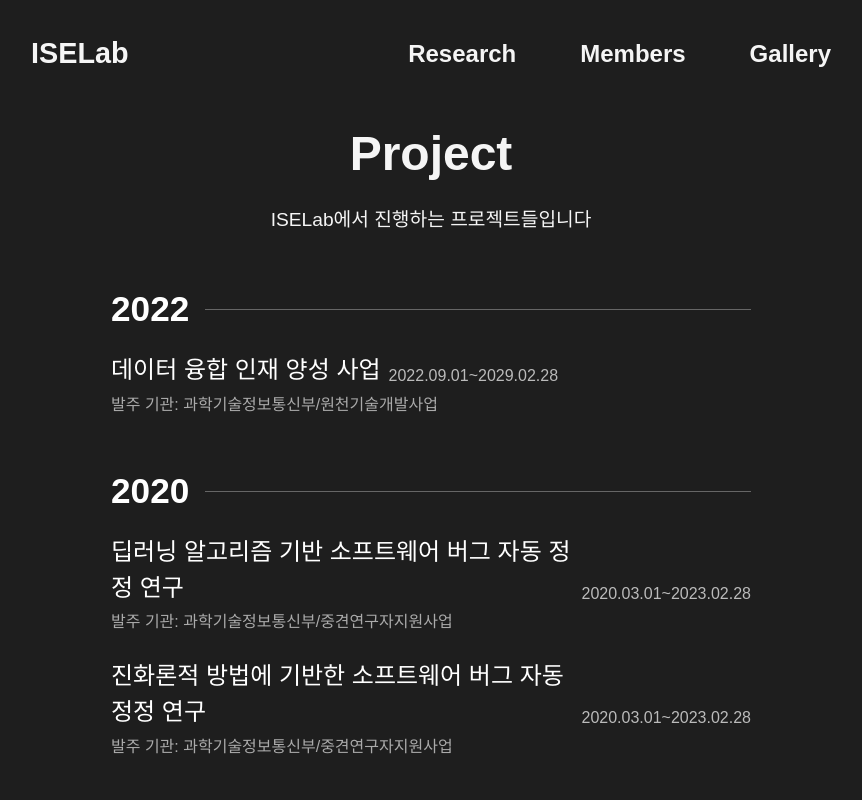
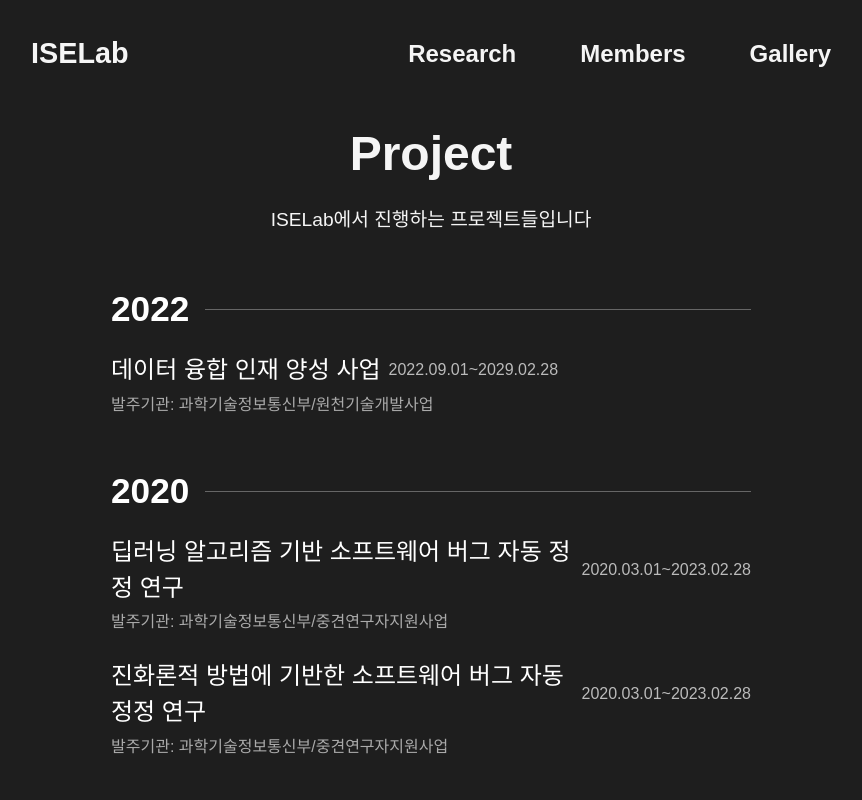
Before and after one commit to norangsuji/SELab-page, a React (Vite) app in the folder SELabPage/: page /projects in a window 1280 px wide. Shown: the top 800 px of the page, without its empty margins (209-1071 px from the left). Built offline with nearby package versions, Linux system fonts and the light colour scheme; a web font is replaced by a local one.

Commit message:
🎨 style: ProjectsPage 미디어쿼리 추가

```diff
--- a/SELabPage/src/Components/Research/ProjectList.jsx
+++ b/SELabPage/src/Components/Research/ProjectList.jsx
@@ -26,7 +26,7 @@ export default function ProjectList({ projects }) {
                   <ProjectTitle>{proj.title}</ProjectTitle>
                   <Period>{proj.period}</Period>
                 </FirstRow>
-                <Agency>발주 기관: {proj.agency}</Agency>
+                <Agency>발주기관: {proj.agency}</Agency>
               </ProjectItem>
             ))}
           </ProjectItems>
@@ -48,11 +48,28 @@ const YearTitle = styled.h2`
   font-size: 2.2rem;
   font-weight: bold;
   color: #fff;
+
+  @media (max-width: 1024px) {
+    gap: 1.8rem;
+    font-size: 1.4rem;
+  }
+  @media (max-width: 768px) {
+    gap: 1.4rem;
+    font-size: 1.3rem;
+  }
+  @media (max-width: 480px) {
+    gap: 0.4rem;
+    font-size: 1.2rem;
+  }
+  @media (max-width: 320px) {
+    gap: 0.2rem;
+    font-size: 0.9rem;
+  }
 `;
 
 const Line = styled.div`
   flex: 1;
-  height: 1px;
+  height: 0.0625rem;
   background-color: #666;
 `;
 
@@ -61,6 +78,19 @@ const ProjectItems = styled.div`
   flex-direction: column;
   gap: 1.5rem;
   margin-top: 1rem;
+
+  @media (max-width: 1024px) {
+    margin-top: 0.8rem;
+  }
+  @media (max-width: 768px) {
+    margin-top: 0.6rem;
+  }
+  @media (max-width: 480px) {
+    margin-top: 0.4rem;
+  }
+  @media (max-width: 320px) {
+    margin-top: 0.2rem;
+  }
 `;
 
 const ProjectItem = styled.div`
@@ -71,23 +101,69 @@ const ProjectItem = styled.div`
 
 const FirstRow = styled.div`
   display: flex;
-  align-items: flex-end;
+  flex-direction: row;
+  align-items: center; /* 이거 추가! 왼쪽 정렬 */
   gap: 0.5rem;
-  align-self: stretch;
+
+  @media (max-width: 480px) {
+    display: flex;
+    gap: 0.2rem;
+    flex-direction: column;
+    align-items: flex-start; /* 이거 추가! 왼쪽 정렬 */
+  }
 `;
 
 const ProjectTitle = styled.div`
   font-size: 1.5rem;
   font-weight: 600;
   color: #fff;
+
+  @media (max-width: 1024px) {
+    font-size: 1.4rem;
+  }
+  @media (max-width: 768px) {
+    font-size: 1rem;
+  }
+  @media (max-width: 480px) {
+    font-size: 0.8rem;
+  }
+  @media (max-width: 320px) {
+    font-size: 0.6rem;
+  }
 `;
 
 const Period = styled.div`
   font-size: 1rem;
   color: #bbb;
+
+  @media (max-width: 1024px) {
+    font-size: 0.95rem;
+  }
+  @media (max-width: 768px) {
+    font-size: 0.9rem;
+  }
+  @media (max-width: 480px) {
+    font-size: 0.7rem;
+  }
+  @media (max-width: 320px) {
+    font-size: 0.6rem;
+  }
 `;
 
 const Agency = styled.div`
   font-size: 1rem;
   color: #aaa;
+
+  @media (max-width: 1024px) {
+    font-size: 0.95rem;
+  }
+  @media (max-width: 768px) {
+    font-size: 0.9rem;
+  }
+  @media (max-width: 480px) {
+    font-size: 0.7rem;
+  }
+  @media (max-width: 320px) {
+    font-size: 0.6rem;
+  }
 `;
--- a/SELabPage/src/Pages/Research/ProjectsPage.jsx
+++ b/SELabPage/src/Pages/Research/ProjectsPage.jsx
@@ -162,17 +162,21 @@ const ProjectBox = styled.div`
 
   @media (max-width: 1024px) {
     gap: 0.8rem;
+    padding: 0rem 4rem;
   }
 
   @media (max-width: 768px) {
     gap: 0.6rem;
+    padding: 0rem 2.5rem;
   }
 
   @media (max-width: 480px) {
     gap: 0.4rem;
+    padding: 0rem 1.2rem;
   }
 
   @media (max-width: 320px) {
     gap: 0.2rem;
+    padding: 0rem 1rem;
   }
 `;
```
